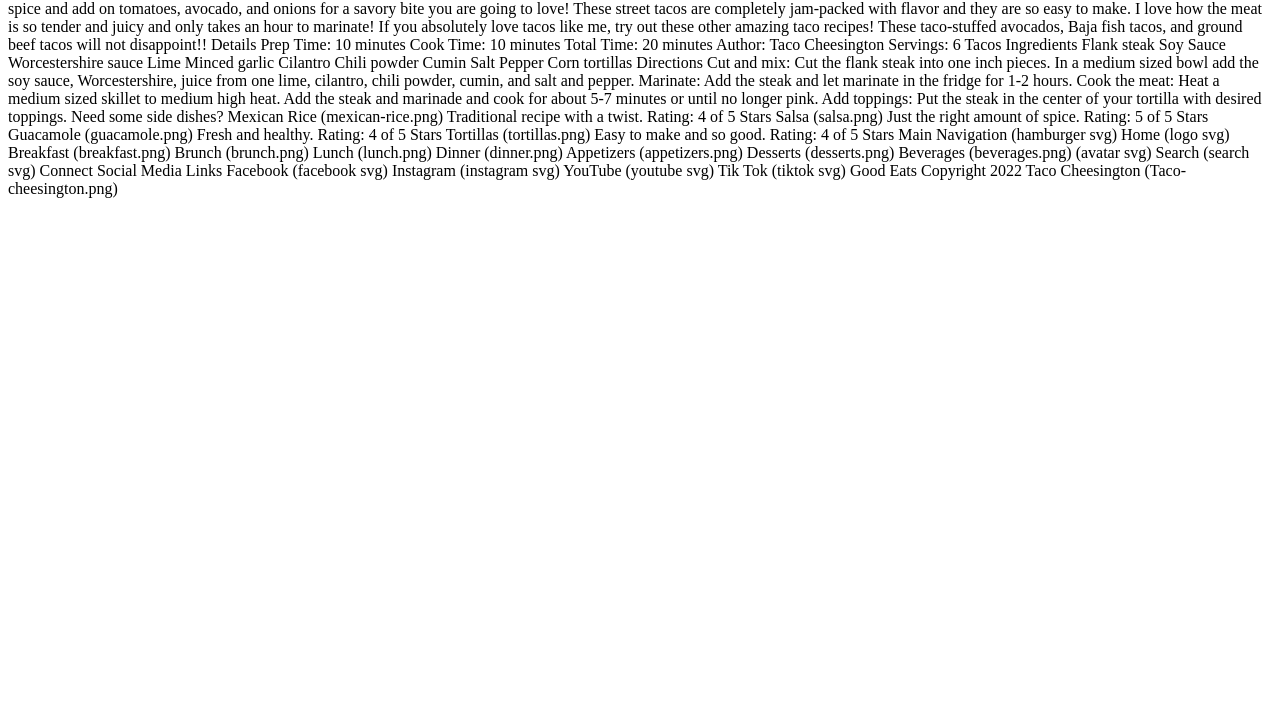
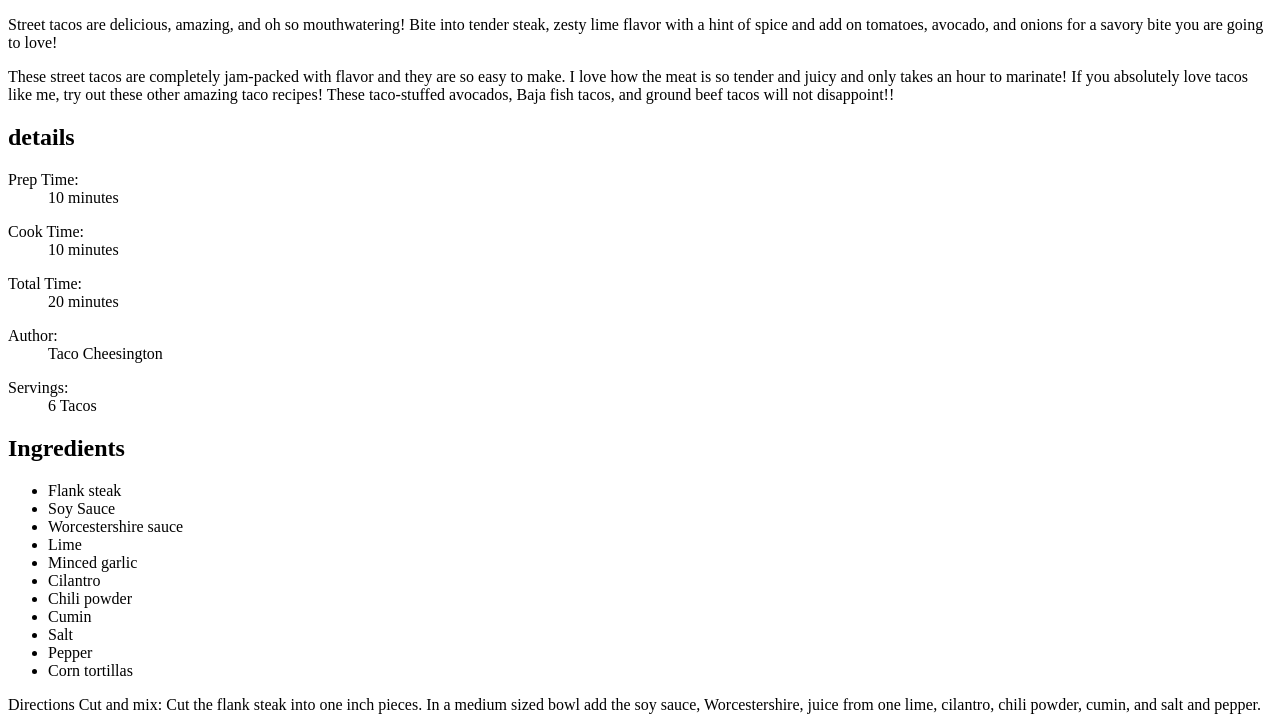
Before and after one commit to wfoster5/recipe, a plain HTML site: page index.html in a window 1280 px wide. Shown: the part 444-1159 px from the top of the page. Before the commit the page ends 800 px from the top, so only its background shows below. Drawn offline with Linux system fonts and the light colour scheme.

Commit message:
Update index.html

```diff
--- a/index.html
+++ b/index.html
@@ -55,38 +55,59 @@
                 </li>
             </menu>
             <img src="images/street-tacos.png" alt="2 tacos with toppings">
+            <div class="description">
+                <p>Street tacos are delicious, amazing, and oh so mouthwatering! Bite into tender steak, zesty lime flavor with a hint of spice and add on tomatoes, avocado, and onions for a savory bite you are going to love!</p>
+                <p>These street tacos are completely jam-packed with flavor and they are so easy to make. I love how the meat is so tender and juicy and only takes an hour to marinate! If you absolutely love tacos like me, try out these other amazing taco recipes! These taco-stuffed avocados, Baja fish tacos, and ground beef tacos will not disappoint!!</p>
+            </div>
+        </div>
+        <div class="recipe">
+            <section class="details">
+                <h2 id="recipe">details</h2>
+                <div class="List">
+                    <dl>
+                        <dt>Prep Time:</dt>
+                        <dd>10 minutes</dd>
+                    </dl>
+                    <dl>
+                        <dt>Cook Time:</dt>
+                        <dd>10 minutes</dd>
+                    </dl>
+                    <dl>
+                        <dt>Total Time:</dt>
+                        <dd>20 minutes</dd>
+                    </dl>
+                    <dl>
+                        <dt>Author:</dt>
+                        <dd>Taco Cheesington</dd>
+                    </dl>
+                    <dl>
+                        <dt>Servings:</dt>
+                        <dd> 6 Tacos</dd>
+                    </dl>
+                </div>
+            </section>
+            <section class="Ingredients">
+                <h2>Ingredients</h2>
+                <ul>
+                    <li>Flank steak</li>
+                    <li>Soy Sauce</li>
+                    <li>Worcestershire sauce</li>
+                    <li>Lime</li>
+                    <li>Minced garlic</li>
+                    <li>Cilantro</li>
+                    <li>Chili powder</li>
+                    <li>Cumin</li>
+                    <li>Salt</li>
+                    <li>Pepper</li>
+                    <li>Corn tortillas</li>
+                </ul>
+            </section>
+        </div>
 
 
 
 
 
-
-
-
-
-(street-tacos.png)
-
-Street tacos are delicious, amazing, and oh so mouthwatering! Bite into tender steak, zesty lime flavor with a hint of spice and add on tomatoes, avocado, and onions for a savory bite you are going to love!
-
-These street tacos are completely jam-packed with flavor and they are so easy to make. I love how the meat is so tender and juicy and only takes an hour to marinate! If you absolutely love tacos like me, try out these other amazing taco recipes! These taco-stuffed avocados, Baja fish tacos, and ground beef tacos will not disappoint!!
-Details
-Prep Time: 10 minutes
-Cook Time: 10 minutes
-Total Time: 20 minutes
-Author: Taco Cheesington
-Servings: 6 Tacos
-Ingredients
-Flank steak
-Soy Sauce
-Worcestershire sauce
-Lime
-Minced garlic
-Cilantro
-Chili powder
-Cumin
-Salt
-Pepper
-Corn tortillas
 Directions
 Cut and mix: Cut the flank steak into one inch pieces. In a medium sized bowl add the soy sauce, Worcestershire, juice from one lime, cilantro, chili powder, cumin, and salt and pepper.
 Marinate: Add the steak and let marinate in the fridge for 1-2 hours.
```
